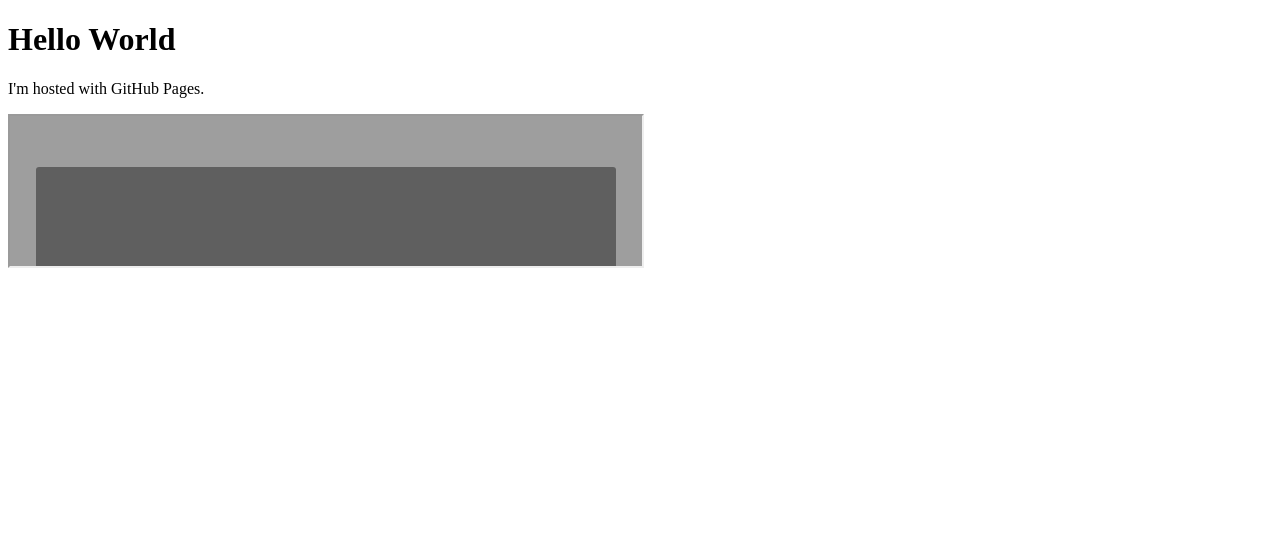
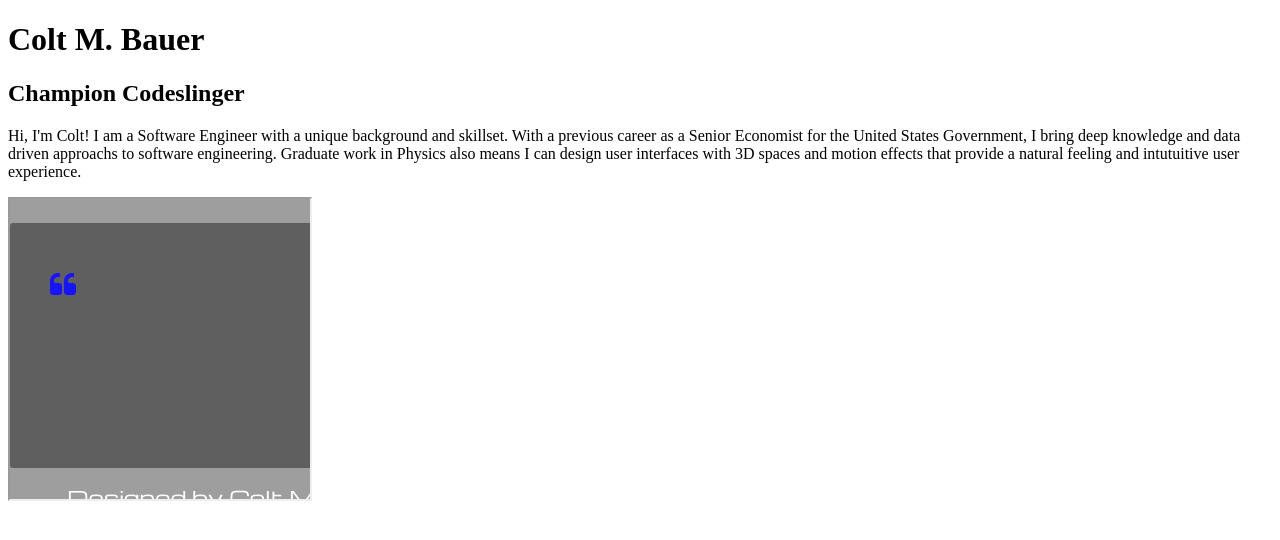
Before and after one commit to coltbauer/coltbauer.github.io, a plain HTML site: page index.html in a window 1280 px wide. Drawn offline with nearby package versions, Linux system fonts and the light colour scheme.

Commit message:
Updated quote gen files

```diff
--- a/index.html
+++ b/index.html
@@ -7,7 +7,10 @@
     <meta name="keywords" content="scifi quote generator">
     <meta name="author" content="Colt M. Bauer">
     <meta name="viewport" content="width=device-width, initial-scale=1.0">
-    <meta http-equiv="refresh" content="1">
+
+  <!-- Refresh page every 30 seconds
+    <meta http-equiv="refresh" content="30">
+  -->
 
   <!--
     <link rel="stylesheet" type="text/css" href="quote.css">
@@ -17,8 +20,13 @@
 
 
 <body>
-    <h1>Hello World</h1>
-    <p>I'm hosted with GitHub Pages.</p>
-    <iframe src="quote.html" height=50% width=50%></iframe>
+    <h1>Colt M. Bauer</h1>
+	<h2>Champion Codeslinger</h2>
+    <p>Hi, I'm Colt! I am a Software Engineer with a unique background and skillset.
+	 With a previous career as a Senior Economist for the United States Government,
+	 I bring deep knowledge and data driven approachs to software engineering.
+	 Graduate work in Physics also means I can design user interfaces with 3D spaces
+	 and motion effects that provide a natural feeling and intutuitive user experience.</p>
+    <iframe src="quote.html" height=300px width=300px style="border-none">Quote generator window</iframe>
 </body>
 </html>
--- a/quote.html
+++ b/quote.html
@@ -7,7 +7,13 @@
     <meta name="keywords" content="scifi quote generator">
     <meta name="author" content="Colt M. Bauer">
     <meta name="viewport" content="width=device-width, initial-scale=1.0">
-    <meta http-equiv="refresh" content="1">
+
+  <!-- Refresh page every 30 seconds
+    <meta http-equiv="refresh" content="30">
+  -->
+
+	<link href="https://maxcdn.bootstrapcdn.com/font-awesome/4.7.0/css/font-awesome.min.css" rel="stylesheet" integrity="sha384-wvfXpqpZZVQGK6TAh5PVlGOfQNHSoD2xbE+QkPxCAFlNEevoEH3Sl0sibVcOQVnN" crossorigin="anonymous">
+    <script src="https://code.jquery.com/jquery-3.1.1.js" integrity="sha256-16cdPddA6VdVInumRGo6IbivbERE8p7CQR3HzTBuELA=" crossorigin="anonymous"></script>
 
     <link rel="stylesheet" type="text/css" href="quote.css">
     <script src="quote.js"></script>
```
Also changed, not shown: quote.css (+21 -0 lines).
